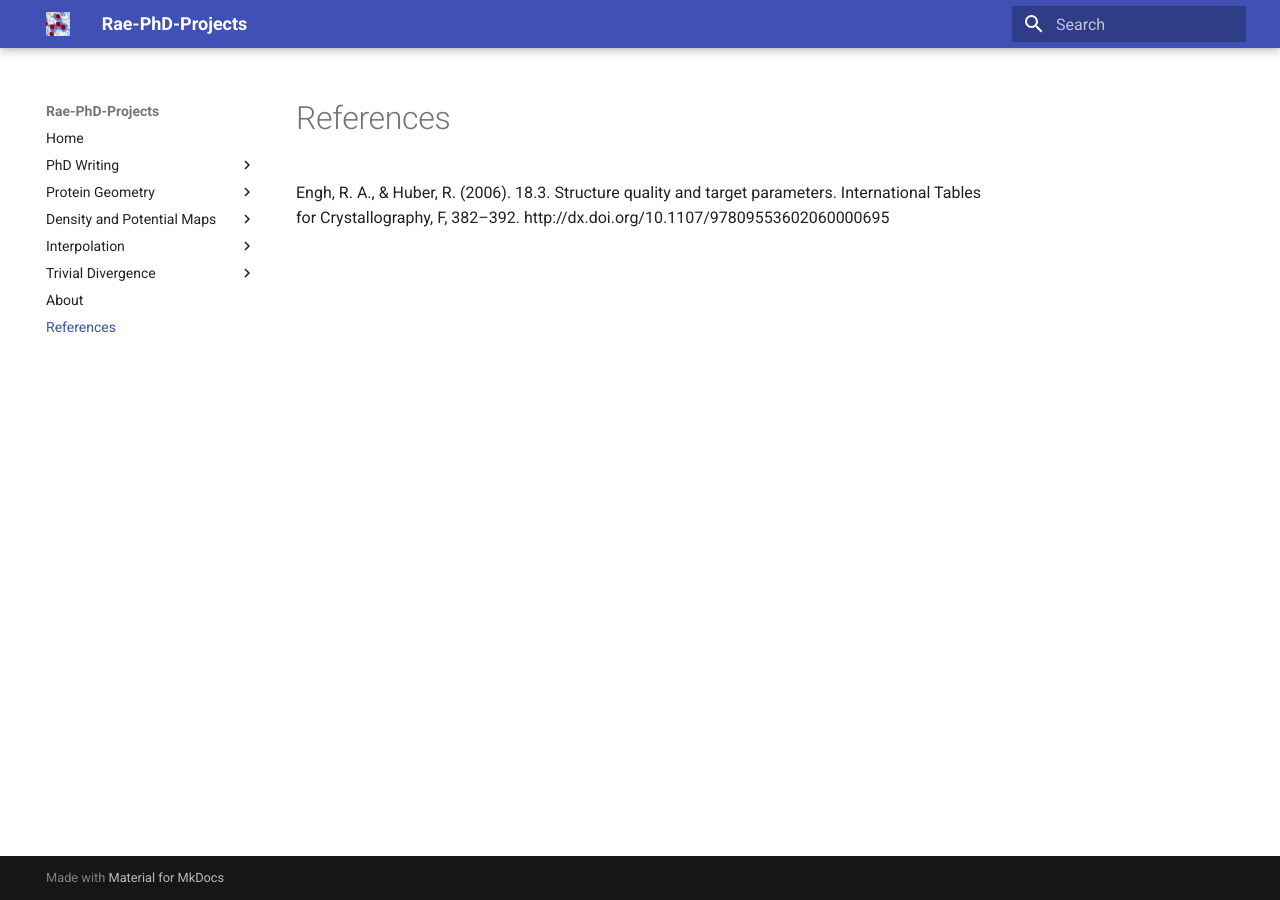
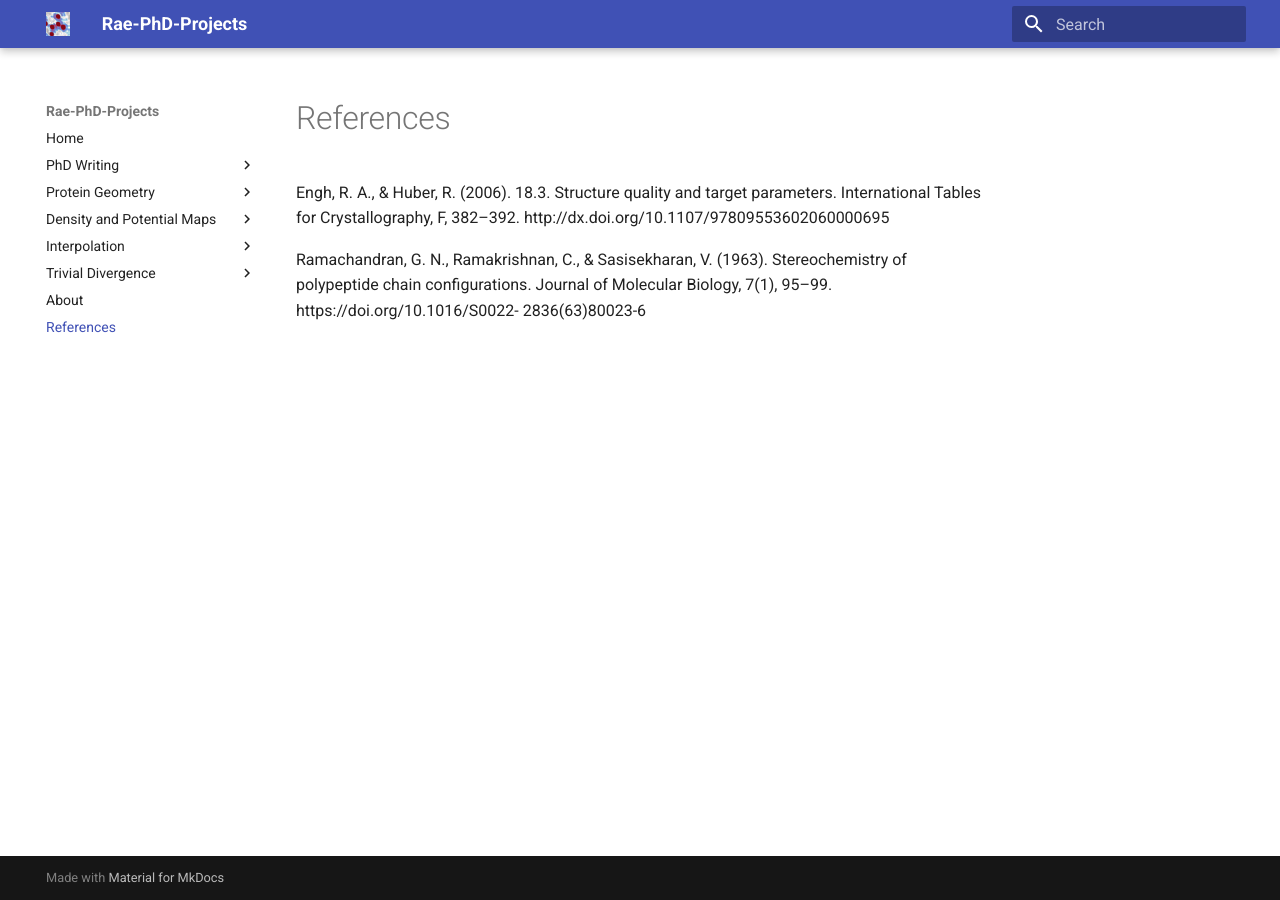
Before and after one commit to rae-gh/rae, an MkDocs documentation site: the page built from docs/references.md, in a window 1280 px wide. Built offline with MkDocs 1.6.1 and Material for MkDocs 9.7.7, drawn with Linux system fonts in a browser that asks for light colours.

Commit message:
Add reference

```diff
--- a/docs/references.md
+++ b/docs/references.md
@@ -2,3 +2,7 @@
 
 
 Engh, R. A., & Huber, R. (2006). 18.3. Structure quality and target parameters. International Tables for Crystallography, F, 382–392. http://dx.doi.org/10.1107/97809553602060000695
+
+Ramachandran, G. N., Ramakrishnan, C., & Sasisekharan, V. (1963). Stereochemistry of polypeptide
+chain configurations. Journal of Molecular Biology, 7(1), 95–99. https://doi.org/10.1016/S0022-
+2836(63)80023-6
```
Also changed, not shown: docs/geometry/overview.md (+2 -2 lines).
